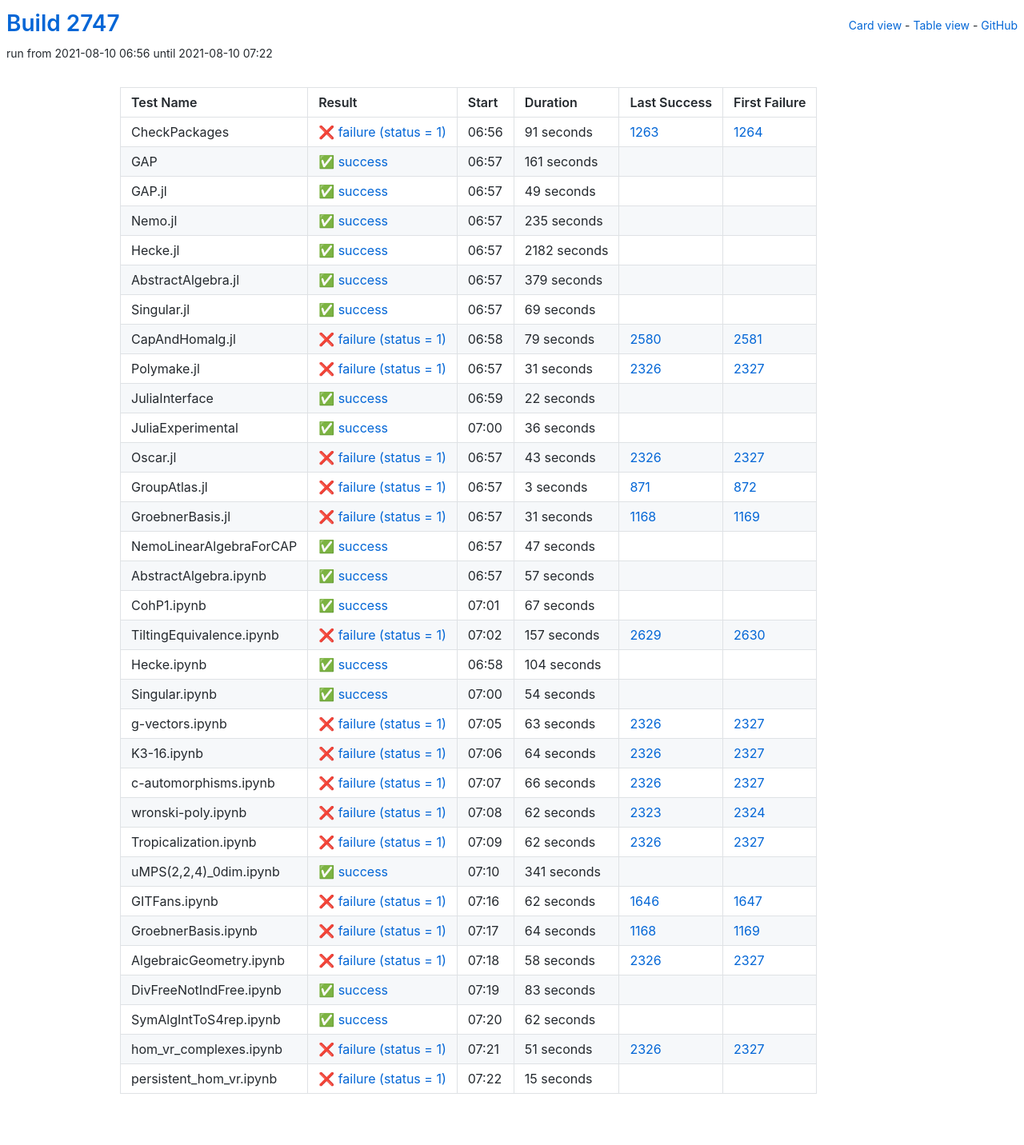
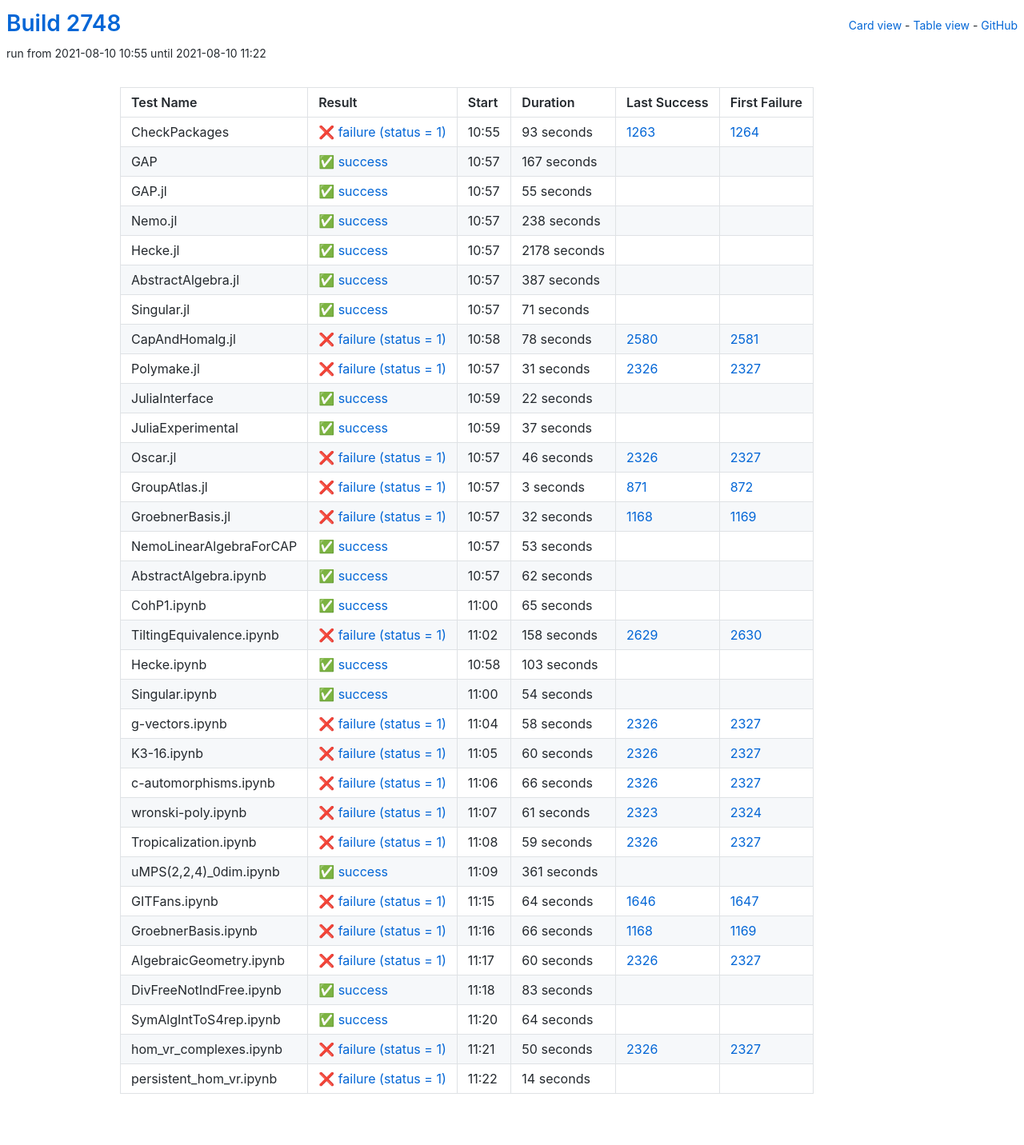
Before and after one commit to oscar-system/oscar-ci-status-stable, a Jekyll site: the page built from table.html, in a window 1280 px wide. Shown: the whole page at 80% size. Built offline with Jekyll 4.4.1, drawn with Linux system fonts in a browser that asks for light colours.

Commit message:
Build #2748

```diff
--- a/_data/ci.yml
+++ b/_data/ci.yml
@@ -1,6 +1,6 @@
 ---
-build: 2747
-build_url: https://oscarci.mathematik.uni-kl.de/job/oscar-stable/2747/
+build: 2748
+build_url: https://oscarci.mathematik.uni-kl.de/job/oscar-stable/2748/
 job: oscar-stable
 organization: oscar-system
 repo: oscar-ci-status-stable
@@ -8,104 +8,104 @@ repourl: https://github.com/oscar-system/oscar-ci-status-stable
 tests:
 - name: CheckPackages
   id: checkpackages
-  log: https://oscarci.mathematik.uni-kl.de/job/oscar-stable/2747/artifact/logs/build-2747/CheckPackages.log
-  start: 2021-08-10 06:56
+  log: https://oscarci.mathematik.uni-kl.de/job/oscar-stable/2748/artifact/logs/build-2748/CheckPackages.log
+  start: 2021-08-10 10:55
   success: false
   exitcode: 1
   status: failure
-  duration: 91
+  duration: 93
   last_success: 1263
   last_success_url: https://oscarci.mathematik.uni-kl.de/job/oscar-stable/1263/
   first_failure: 1264
   first_failure_url: https://oscarci.mathematik.uni-kl.de/job/oscar-stable/1264/
 - name: GAP
   id: gap
-  log: https://oscarci.mathematik.uni-kl.de/job/oscar-stable/2747/artifact/logs/build-2747/GAP.log
-  start: 2021-08-10 06:57
+  log: https://oscarci.mathematik.uni-kl.de/job/oscar-stable/2748/artifact/logs/build-2748/GAP.log
+  start: 2021-08-10 10:57
   success: true
   exitcode: 0
   status: success
-  duration: 161
+  duration: 167
   last_success: false
   last_success_url:
   first_failure: false
   first_failure_url:
 - name: GAP.jl
   id: gap-jl
-  log: https://oscarci.mathematik.uni-kl.de/job/oscar-stable/2747/artifact/logs/build-2747/GAP.jl.log
-  start: 2021-08-10 06:57
+  log: https://oscarci.mathematik.uni-kl.de/job/oscar-stable/2748/artifact/logs/build-2748/GAP.jl.log
+  start: 2021-08-10 10:57
   success: true
   exitcode: 0
   status: success
-  duration: 49
+  duration: 55
   last_success: false
   last_success_url:
   first_failure: false
   first_failure_url:
 - name: Nemo.jl
   id: nemo-jl
-  log: https://oscarci.mathematik.uni-kl.de/job/oscar-stable/2747/artifact/logs/build-2747/Nemo.jl.log
-  start: 2021-08-10 06:57
+  log: https://oscarci.mathematik.uni-kl.de/job/oscar-stable/2748/artifact/logs/build-2748/Nemo.jl.log
+  start: 2021-08-10 10:57
   success: true
   exitcode: 0
   status: success
-  duration: 235
+  duration: 238
   last_success: false
   last_success_url:
   first_failure: false
   first_failure_url:
 - name: Hecke.jl
   id: hecke-jl
-  log: https://oscarci.mathematik.uni-kl.de/job/oscar-stable/2747/artifact/logs/build-2747/Hecke.jl.log
-  start: 2021-08-10 06:57
+  log: https://oscarci.mathematik.uni-kl.de/job/oscar-stable/2748/artifact/logs/build-2748/Hecke.jl.log
+  start: 2021-08-10 10:57
   success: true
   exitcode: 0
   status: success
-  duration: 2182
+  duration: 2178
   last_success: false
   last_success_url:
   first_failure: false
   first_failure_url:
 - name: AbstractAlgebra.jl
   id: abstractalgebra-jl
-  log: https://oscarci.mathematik.uni-kl.de/job/oscar-stable/2747/artifact/logs/build-2747/AbstractAlgebra.jl.log
-  start: 2021-08-10 06:57
+  log: https://oscarci.mathematik.uni-kl.de/job/oscar-stable/2748/artifact/logs/build-2748/AbstractAlgebra.jl.log
+  start: 2021-08-10 10:57
   success: true
   exitcode: 0
   status: success
-  duration: 379
+  duration: 387
   last_success: false
   last_success_url:
   first_failure: false
   first_failure_url:
 - name: Singular.jl
   id: singular-jl
-  log: https://oscarci.mathematik.uni-kl.de/job/oscar-stable/2747/artifact/logs/build-2747/Singular.jl.log
-  start: 2021-08-10 06:57
+  log: https://oscarci.mathematik.uni-kl.de/job/oscar-stable/2748/artifact/logs/build-2748/Singular.jl.log
+  start: 2021-08-10 10:57
   success: true
   exitcode: 0
   status: success
-  duration: 69
+  duration: 71
   last_success: false
   last_success_url:
   first_failure: false
   first_failure_url:
 - name: CapAndHomalg.jl
   id: capandhomalg-jl
-  log: https://oscarci.mathematik.uni-kl.de/job/oscar-stable/2747/artifact/logs/build-2747/CapAndHomalg.jl.log
-  start: 2021-08-10 06:58
+  log: https://oscarci.mathematik.uni-kl.de/job/oscar-stable/2748/artifact/logs/build-2748/CapAndHomalg.jl.log
+  start: 2021-08-10 10:58
   success: false
   exitcode: 1
   status: failure
-  duration: 79
+  duration: 78
   last_success: 2580
   last_success_url: https://oscarci.mathematik.uni-kl.de/job/oscar-stable/2580/
   first_failure: 2581
   first_failure_url: https://oscarci.mathematik.uni-kl.de/job/oscar-stable/2581/
 - name: Polymake.jl
   id: polymake-jl
-  log: https://oscarci.mathematik.uni-kl.de/job/oscar-stable/2747/artifact/logs/build-2747/Polymake.jl.log
-  start: 2021-08-10 06:57
+  log: https://oscarci.mathematik.uni-kl.de/job/oscar-stable/2748/artifact/logs/build-2748/Polymake.jl.log
+  start: 2021-08-10 10:57
   success: false
   exitcode: 1
   status: failure
@@ -116,8 +116,8 @@ tests:
   first_failure_url: https://oscarci.mathematik.uni-kl.de/job/oscar-stable/2327/
 - name: JuliaInterface
   id: juliainterface
-  log: https://oscarci.mathematik.uni-kl.de/job/oscar-stable/2747/artifact/logs/build-2747/JuliaInterface.log
-  start: 2021-08-10 06:59
+  log: https://oscarci.mathematik.uni-kl.de/job/oscar-stable/2748/artifact/logs/build-2748/JuliaInterface.log
+  start: 2021-08-10 10:59
   success: true
   exitcode: 0
   status: success
@@ -128,32 +128,32 @@ tests:
   first_failure_url:
 - name: JuliaExperimental
   id: juliaexperimental
-  log: https://oscarci.mathematik.uni-kl.de/job/oscar-stable/2747/artifact/logs/build-2747/JuliaExperimental.log
-  start: 2021-08-10 07:00
+  log: https://oscarci.mathematik.uni-kl.de/job/oscar-stable/2748/artifact/logs/build-2748/JuliaExperimental.log
+  start: 2021-08-10 10:59
   success: true
   exitcode: 0
   status: success
-  duration: 36
+  duration: 37
   last_success: false
   last_success_url:
   first_failure: false
   first_failure_url:
 - name: Oscar.jl
   id: oscar-jl
-  log: https://oscarci.mathematik.uni-kl.de/job/oscar-stable/2747/artifact/logs/build-2747/Oscar.jl.log
-  start: 2021-08-10 06:57
+  log: https://oscarci.mathematik.uni-kl.de/job/oscar-stable/2748/artifact/logs/build-2748/Oscar.jl.log
+  start: 2021-08-10 10:57
   success: false
   exitcode: 1
   status: failure
-  duration: 43
+  duration: 46
   last_success: 2326
   last_success_url: https://oscarci.mathematik.uni-kl.de/job/oscar-stable/2326/
   first_failure: 2327
   first_failure_url: https://oscarci.mathematik.uni-kl.de/job/oscar-stable/2327/
 - name: GroupAtlas.jl
   id: groupatlas-jl
-  log: https://oscarci.mathematik.uni-kl.de/job/oscar-stable/2747/artifact/logs/build-2747/GroupAtlas.jl.log
-  start: 2021-08-10 06:57
+  log: https://oscarci.mathematik.uni-kl.de/job/oscar-stable/2748/artifact/logs/build-2748/GroupAtlas.jl.log
+  start: 2021-08-10 10:57
   success: false
   exitcode: 1
   status: failure
@@ -164,80 +164,80 @@ tests:
   first_failure_url: https://oscarci.mathematik.uni-kl.de/job/oscar-stable/872/
 - name: GroebnerBasis.jl
   id: groebnerbasis-jl
-  log: https://oscarci.mathematik.uni-kl.de/job/oscar-stable/2747/artifact/logs/build-2747/GroebnerBasis.jl.log
-  start: 2021-08-10 06:57
+  log: https://oscarci.mathematik.uni-kl.de/job/oscar-stable/2748/artifact/logs/build-2748/GroebnerBasis.jl.log
+  start: 2021-08-10 10:57
   success: false
   exitcode: 1
   status: failure
-  duration: 31
+  duration: 32
   last_success: 1168
   last_success_url: https://oscarci.mathematik.uni-kl.de/job/oscar-stable/1168/
   first_failure: 1169
   first_failure_url: https://oscarci.mathematik.uni-kl.de/job/oscar-stable/1169/
 - name: NemoLinearAlgebraForCAP
   id: nemolinearalgebraforcap
-  log: https://oscarci.mathematik.uni-kl.de/job/oscar-stable/2747/artifact/logs/build-2747/NemoLinearAlgebraForCAP.log
-  start: 2021-08-10 06:57
+  log: https://oscarci.mathematik.uni-kl.de/job/oscar-stable/2748/artifact/logs/build-2748/NemoLinearAlgebraForCAP.log
+  start: 2021-08-10 10:57
   success: true
   exitcode: 0
   status: success
-  duration: 47
+  duration: 53
   last_success: false
   last_success_url:
   first_failure: false
   first_failure_url:
 - name: AbstractAlgebra.ipynb
   id: abstractalgebra-ipynb
-  log: https://oscarci.mathematik.uni-kl.de/job/oscar-stable/2747/artifact/logs/build-2747/AbstractAlgebra.ipynb.log
-  start: 2021-08-10 06:57
+  log: https://oscarci.mathematik.uni-kl.de/job/oscar-stable/2748/artifact/logs/build-2748/AbstractAlgebra.ipynb.log
+  start: 2021-08-10 10:57
   success: true
   exitcode: 0
   status: success
-  duration: 57
+  duration: 62
   last_success: false
   last_success_url:
   first_failure: false
   first_failure_url:
 - name: CohP1.ipynb
   id: cohp1-ipynb
-  log: https://oscarci.mathematik.uni-kl.de/job/oscar-stable/2747/artifact/logs/build-2747/CohP1.ipynb.log
-  start: 2021-08-10 07:01
+  log: https://oscarci.mathematik.uni-kl.de/job/oscar-stable/2748/artifact/logs/build-2748/CohP1.ipynb.log
+  start: 2021-08-10 11:00
   success: true
   exitcode: 0
   status: success
-  duration: 67
+  duration: 65
   last_success: false
   last_success_url:
   first_failure: false
   first_failure_url:
 - name: TiltingEquivalence.ipynb
   id: tiltingequivalence-ipynb
-  log: https://oscarci.mathematik.uni-kl.de/job/oscar-stable/2747/artifact/logs/build-2747/TiltingEquivalence.ipynb.log
-  start: 2021-08-10 07:02
+  log: https://oscarci.mathematik.uni-kl.de/job/oscar-stable/2748/artifact/logs/build-2748/TiltingEquivalence.ipynb.log
+  start: 2021-08-10 11:02
   success: false
   exitcode: 1
   status: failure
-  duration: 157
+  duration: 158
   last_success: 2629
   last_success_url: https://oscarci.mathematik.uni-kl.de/job/oscar-stable/2629/
   first_failure: 2630
   first_failure_url: https://oscarci.mathematik.uni-kl.de/job/oscar-stable/2630/
 - name: Hecke.ipynb
   id: hecke-ipynb
-  log: https://oscarci.mathematik.uni-kl.de/job/oscar-stable/2747/artifact/logs/build-2747/Hecke.ipynb.log
-  start: 2021-08-10 06:58
+  log: https://oscarci.mathematik.uni-kl.de/job/oscar-stable/2748/artifact/logs/build-2748/Hecke.ipynb.log
+  start: 2021-08-10 10:58
   success: true
   exitcode: 0
   status: success
-  duration: 104
+  duration: 103
   last_success: false
   last_success_url:
   first_failure: false
   first_failure_url:
 - name: Singular.ipynb
   id: singular-ipynb
-  log: https://oscarci.mathematik.uni-kl.de/job/oscar-stable/2747/artifact/logs/build-2747/Singular.ipynb.log
-  start: 2021-08-10 07:00
+  log: https://oscarci.mathematik.uni-kl.de/job/oscar-stable/2748/artifact/logs/build-2748/Singular.ipynb.log
+  start: 2021-08-10 11:00
   success: true
   exitcode: 0
   status: success
@@ -248,32 +248,32 @@ tests:
   first_failure_url:
 - name: g-vectors.ipynb
   id: g-vectors-ipynb
-  log: https://oscarci.mathematik.uni-kl.de/job/oscar-stable/2747/artifact/logs/build-2747/g-vectors.ipynb.log
-  start: 2021-08-10 07:05
+  log: https://oscarci.mathematik.uni-kl.de/job/oscar-stable/2748/artifact/logs/build-2748/g-vectors.ipynb.log
+  start: 2021-08-10 11:04
   success: false
   exitcode: 1
   status: failure
-  duration: 63
+  duration: 58
   last_success: 2326
   last_success_url: https://oscarci.mathematik.uni-kl.de/job/oscar-stable/2326/
   first_failure: 2327
   first_failure_url: https://oscarci.mathematik.uni-kl.de/job/oscar-stable/2327/
 - name: K3-16.ipynb
   id: k3-16-ipynb
-  log: https://oscarci.mathematik.uni-kl.de/job/oscar-stable/2747/artifact/logs/build-2747/K3-16.ipynb.log
-  start: 2021-08-10 07:06
+  log: https://oscarci.mathematik.uni-kl.de/job/oscar-stable/2748/artifact/logs/build-2748/K3-16.ipynb.log
+  start: 2021-08-10 11:05
   success: false
   exitcode: 1
   status: failure
-  duration: 64
+  duration: 60
   last_success: 2326
   last_success_url: https://oscarci.mathematik.uni-kl.de/job/oscar-stable/2326/
   first_failure: 2327
   first_failure_url: https://oscarci.mathematik.uni-kl.de/job/oscar-stable/2327/
 - name: c-automorphisms.ipynb
   id: c-automorphisms-ipynb
-  log: https://oscarci.mathematik.uni-kl.de/job/oscar-stable/2747/artifact/logs/build-2747/c-automorphisms.ipynb.log
-  start: 2021-08-10 07:07
+  log: https://oscarci.mathematik.uni-kl.de/job/oscar-stable/2748/artifact/logs/build-2748/c-automorphisms.ipynb.log
+  start: 2021-08-10 11:06
   success: false
   exitcode: 1
   status: failure
@@ -284,80 +284,80 @@ tests:
   first_failure_url: https://oscarci.mathematik.uni-kl.de/job/oscar-stable/2327/
 - name: wronski-poly.ipynb
   id: wronski-poly-ipynb
-  log: https://oscarci.mathematik.uni-kl.de/job/oscar-stable/2747/artifact/logs/build-2747/wronski-poly.ipynb.log
-  start: 2021-08-10 07:08
+  log: https://oscarci.mathematik.uni-kl.de/job/oscar-stable/2748/artifact/logs/build-2748/wronski-poly.ipynb.log
+  start: 2021-08-10 11:07
   success: false
   exitcode: 1
   status: failure
-  duration: 62
+  duration: 61
   last_success: 2323
   last_success_url: https://oscarci.mathematik.uni-kl.de/job/oscar-stable/2323/
   first_failure: 2324
   first_failure_url: https://oscarci.mathematik.uni-kl.de/job/oscar-stable/2324/
 - name: Tropicalization.ipynb
   id: tropicalization-ipynb
-  log: https://oscarci.mathematik.uni-kl.de/job/oscar-stable/2747/artifact/logs/build-2747/Tropicalization.ipynb.log
-  start: 2021-08-10 07:09
+  log: https://oscarci.mathematik.uni-kl.de/job/oscar-stable/2748/artifact/logs/build-2748/Tropicalization.ipynb.log
+  start: 2021-08-10 11:08
   success: false
   exitcode: 1
   status: failure
-  duration: 62
+  duration: 59
   last_success: 2326
   last_success_url: https://oscarci.mathematik.uni-kl.de/job/oscar-stable/2326/
   first_failure: 2327
   first_failure_url: https://oscarci.mathematik.uni-kl.de/job/oscar-stable/2327/
 - name: uMPS(2,2,4)_0dim.ipynb
   id: umps-2-2-4-0dim-ipynb
-  log: https://oscarci.mathematik.uni-kl.de/job/oscar-stable/2747/artifact/logs/build-2747/uMPS-2-2-4-_0dim.ipynb.log
-  start: 2021-08-10 07:10
+  log: https://oscarci.mathematik.uni-kl.de/job/oscar-stable/2748/artifact/logs/build-2748/uMPS-2-2-4-_0dim.ipynb.log
+  start: 2021-08-10 11:09
   success: true
   exitcode: 0
   status: success
-  duration: 341
+  duration: 361
   last_success: false
   last_success_url:
   first_failure: false
   first_failure_url:
 - name: GITFans.ipynb
   id: gitfans-ipynb
-  log: https://oscarci.mathematik.uni-kl.de/job/oscar-stable/2747/artifact/logs/build-2747/GITFans.ipynb.log
-  start: 2021-08-10 07:16
+  log: https://oscarci.mathematik.uni-kl.de/job/oscar-stable/2748/artifact/logs/build-2748/GITFans.ipynb.log
+  start: 2021-08-10 11:15
   success: false
   exitcode: 1
   status: failure
-  duration: 62
+  duration: 64
   last_success: 1646
   last_success_url: https://oscarci.mathematik.uni-kl.de/job/oscar-stable/1646/
   first_failure: 1647
   first_failure_url: https://oscarci.mathematik.uni-kl.de/job/oscar-stable/1647/
 - name: GroebnerBasis.ipynb
   id: groebnerbasis-ipynb
-  log: https://oscarci.mathematik.uni-kl.de/job/oscar-stable/2747/artifact/logs/build-2747/GroebnerBasis.ipynb.log
-  start: 2021-08-10 07:17
+  log: https://oscarci.mathematik.uni-kl.de/job/oscar-stable/2748/artifact/logs/build-2748/GroebnerBasis.ipynb.log
+  start: 2021-08-10 11:16
   success: false
   exitcode: 1
   status: failure
-  duration: 64
+  duration: 66
   last_success: 1168
   last_success_url: https://oscarci.mathematik.uni-kl.de/job/oscar-stable/1168/
   first_failure: 1169
   first_failure_url: https://oscarci.mathematik.uni-kl.de/job/oscar-stable/1169/
 - name: AlgebraicGeometry.ipynb
   id: algebraicgeometry-ipynb
-  log: https://oscarci.mathematik.uni-kl.de/job/oscar-stable/2747/artifact/logs/build-2747/AlgebraicGeometry.ipynb.log
-  start: 2021-08-10 07:18
+  log: https://oscarci.mathematik.uni-kl.de/job/oscar-stable/2748/artifact/logs/build-2748/AlgebraicGeometry.ipynb.log
+  start: 2021-08-10 11:17
   success: false
   exitcode: 1
   status: failure
-  duration: 58
+  duration: 60
   last_success: 2326
   last_success_url: https://oscarci.mathematik.uni-kl.de/job/oscar-stable/2326/
   first_failure: 2327
   first_failure_url: https://oscarci.mathematik.uni-kl.de/job/oscar-stable/2327/
 - name: DivFreeNotIndFree.ipynb
   id: divfreenotindfree-ipynb
-  log: https://oscarci.mathematik.uni-kl.de/job/oscar-stable/2747/artifact/logs/build-2747/DivFreeNotIndFree.ipynb.log
-  start: 2021-08-10 07:19
+  log: https://oscarci.mathematik.uni-kl.de/job/oscar-stable/2748/artifact/logs/build-2748/DivFreeNotIndFree.ipynb.log
+  start: 2021-08-10 11:18
   success: true
   exitcode: 0
   status: success
@@ -368,36 +368,36 @@ tests:
   first_failure_url:
 - name: SymAlgIntToS4rep.ipynb
   id: symalginttos4rep-ipynb
-  log: https://oscarci.mathematik.uni-kl.de/job/oscar-stable/2747/artifact/logs/build-2747/SymAlgIntToS4rep.ipynb.log
-  start: 2021-08-10 07:20
+  log: https://oscarci.mathematik.uni-kl.de/job/oscar-stable/2748/artifact/logs/build-2748/SymAlgIntToS4rep.ipynb.log
+  start: 2021-08-10 11:20
   success: true
   exitcode: 0
   status: success
-  duration: 62
+  duration: 64
   last_success: false
   last_success_url:
   first_failure: false
   first_failure_url:
 - name: hom_vr_complexes.ipynb
   id: hom-vr-complexes-ipynb
-  log: https://oscarci.mathematik.uni-kl.de/job/oscar-stable/2747/artifact/logs/build-2747/hom_vr_complexes.ipynb.log
-  start: 2021-08-10 07:21
+  log: https://oscarci.mathematik.uni-kl.de/job/oscar-stable/2748/artifact/logs/build-2748/hom_vr_complexes.ipynb.log
+  start: 2021-08-10 11:21
   success: false
   exitcode: 1
   status: failure
-  duration: 51
+  duration: 50
   last_success: 2326
   last_success_url: https://oscarci.mathematik.uni-kl.de/job/oscar-stable/2326/
   first_failure: 2327
   first_failure_url: https://oscarci.mathematik.uni-kl.de/job/oscar-stable/2327/
 - name: persistent_hom_vr.ipynb
   id: persistent-hom-vr-ipynb
-  log: https://oscarci.mathematik.uni-kl.de/job/oscar-stable/2747/artifact/logs/build-2747/persistent_hom_vr.ipynb.log
-  start: 2021-08-10 07:22
+  log: https://oscarci.mathematik.uni-kl.de/job/oscar-stable/2748/artifact/logs/build-2748/persistent_hom_vr.ipynb.log
+  start: 2021-08-10 11:22
   success: false
   exitcode: 1
   status: failure
-  duration: 15
+  duration: 14
   last_success: false
   last_success_url:
   first_failure: false
```
Also changed, not shown: README.md.
